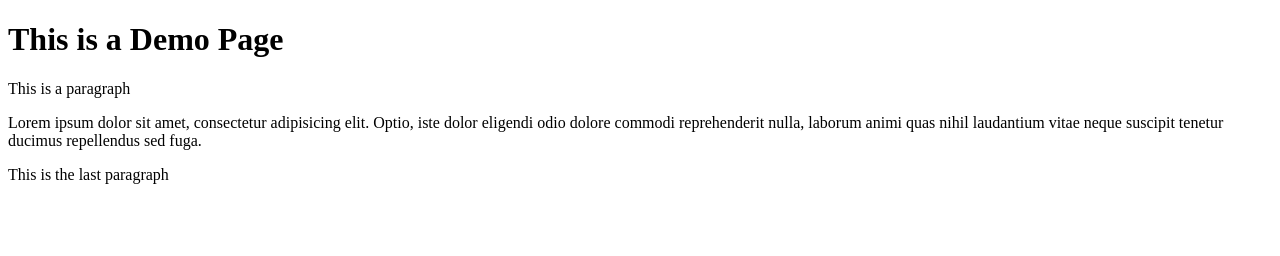
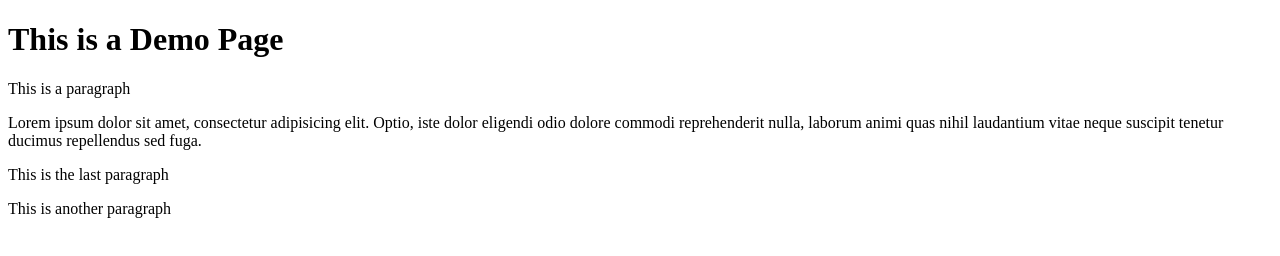
Before and after one commit to AngelaMaC/git-test, a website: page index.html in a window 1280 px wide. Drawn offline with Linux system fonts and the light colour scheme.

```diff
--- a/index.html
+++ b/index.html
@@ -11,6 +11,7 @@
     <p>This is a paragraph</p>
     <p>Lorem ipsum dolor sit amet, consectetur adipisicing elit. Optio, iste dolor eligendi odio dolore commodi reprehenderit nulla, laborum animi quas nihil laudantium vitae neque suscipit tenetur ducimus repellendus sed fuga.</p>
     <p>This is the last paragraph</p>
+    <p>This is another paragraph</p>
 
 </body>
 </html>
```
Also changed, not shown: package.json (added, +24 -0 lines), 2 other files.
